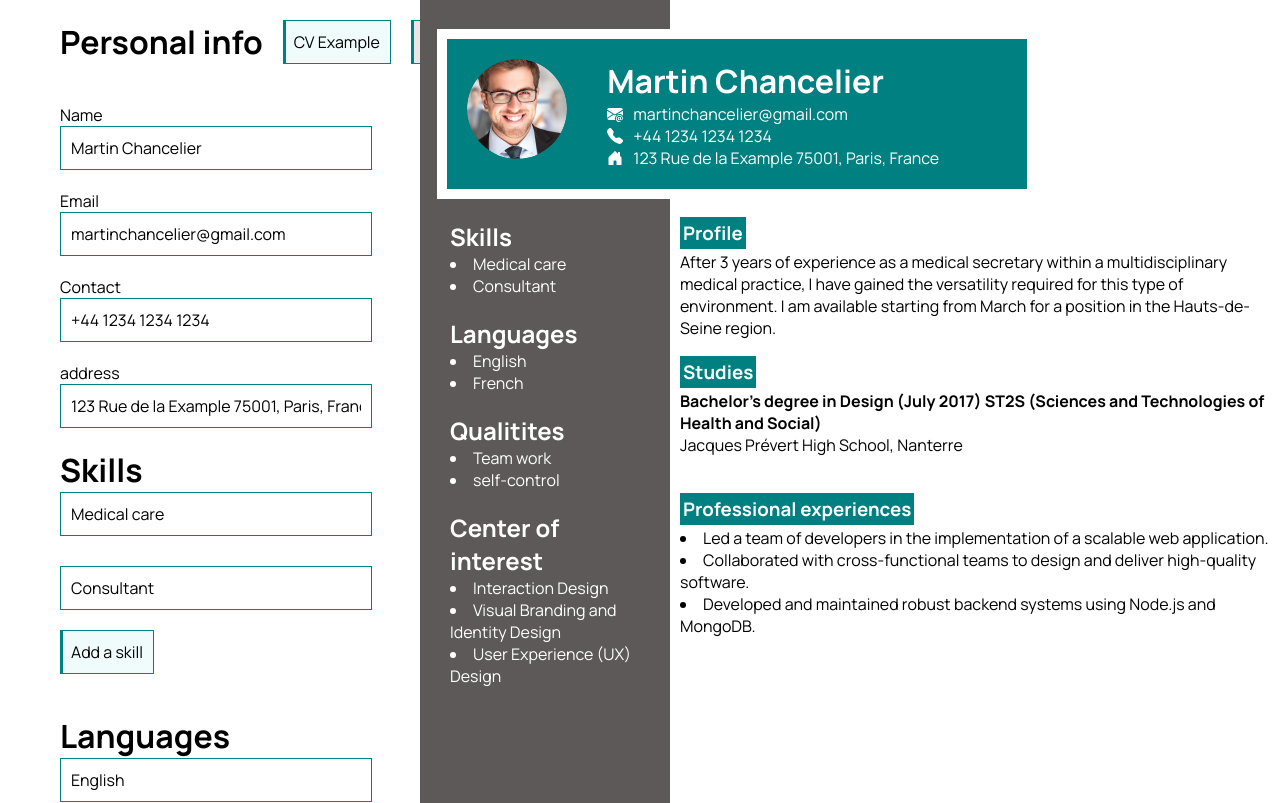
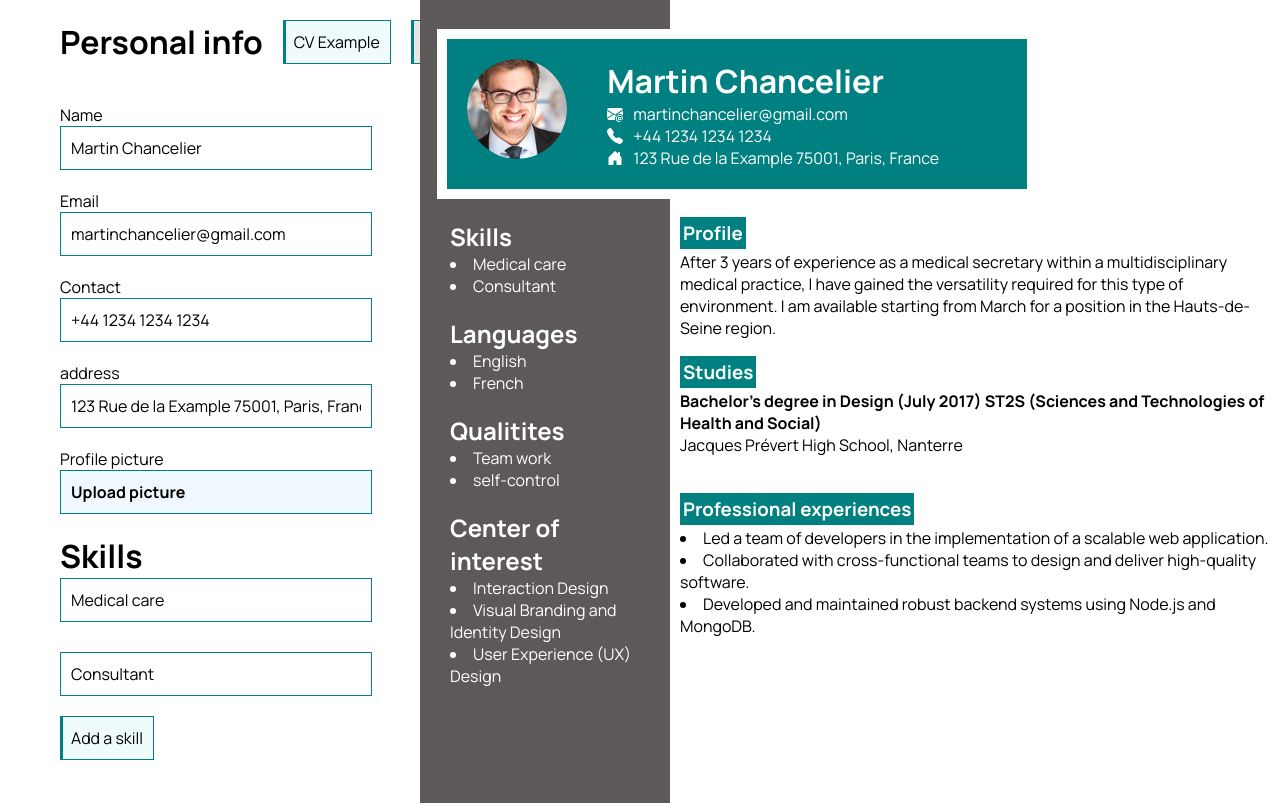
Before and after one commit to Fadilix/cv-application, a React (Vite) app: page / in a window 1280 px wide. Shown: the top 803 px of the page. Built offline with nearby package versions, Linux system fonts and the light colour scheme.

Commit message:
added image handler

```diff
--- a/src/App.css
+++ b/src/App.css
@@ -6,7 +6,6 @@
   box-sizing: border-box;
   font-family: 'Manrope', sans-serif;
 }
-
 
 .left {
   background-color: rgb(93, 89, 89);
@@ -227,8 +226,24 @@ textarea {
 }
 
 
+/* profile picture input (form) */
+.profile-pic-input {
+  transition: .3s all;
+  background-color: aliceblue;
+  cursor: pointer;
+  font-weight: bold;
+}
 
-/* responsive (I should have used tailwindcss, lol)*/
+.profile-pic-input:hover {
+  background-color: rgb(179, 214, 246);
+  transition: .3s all;
+}
+
+.default-image-input {
+  display: none;
+}
+
+/* responsive (a little bit)*/
 @media screen and (max-width: 1200px) {
   .App {
     overflow: hidden;
--- a/src/components/CvForm.jsx
+++ b/src/components/CvForm.jsx
@@ -1,5 +1,4 @@
 import React from 'react'
-import JsPDF from "jspdf";
 import PersonalInfo from './sidebarComponents/PersonalInfo';
 import Skills from './sidebarComponents/Skills';
 import Languages from './sidebarComponents/Languages';
@@ -30,6 +29,7 @@ const CvForm = ({
   handleProXPAdding,
   handleProXPChange,
   handleDataClearing,
+  imageHandler
 
 }) => {
 
@@ -41,6 +41,7 @@ const CvForm = ({
           userInfo={userInfo}
           handleInputChange={handleInputChange}
           handleDataClearing={handleDataClearing}
+          imageHandler={imageHandler}
         />
 
         <Skills
--- a/src/components/FloatingInfo.jsx
+++ b/src/components/FloatingInfo.jsx
@@ -7,7 +7,7 @@ const FloatingInfo = ({ userInfo }) => {
             <div className="middle">
                 <div className='middle-2'>
                     <div className='profile-pic'>
-                        <img src={chancelier} alt="" />
+                        <img src={ userInfo.image || chancelier} alt="" />
                     </div>
 
                     <div className='info'>
@@ -50,4 +50,4 @@ const FloatingInfo = ({ userInfo }) => {
     )
 }
 
-export default FloatingInfo
+export default FloatingInfo;
--- a/src/components/KeyInfos.jsx
+++ b/src/components/KeyInfos.jsx
@@ -1,5 +1,4 @@
 import React from 'react'
-import { useState } from 'react'
 
 const KeyInfos = ({ BodyContentData, experiences }) => {
     return (
@@ -26,7 +25,6 @@ const KeyInfos = ({ BodyContentData, experiences }) => {
                 </div>
             </div>
 
-
             <div className="experience">
                 <h3>Professional experiences</h3>
                 <div style={{ marginTop: "5px" }}>
@@ -39,4 +37,4 @@ const KeyInfos = ({ BodyContentData, experiences }) => {
     )
 }
 
-export default KeyInfos
+export default KeyInfos;
--- /dev/null
+++ b/src/components/data/defaultUserData.jsx
@@ -0,0 +1,23 @@
+export const initialData = {
+    name: "Martin Chancelier",
+    email: "martinchancelier@gmail.com",
+    contact: "+44 1234 1234 1234",
+    address: "123 Rue de la Example 75001, Paris, France",
+    image: "",
+}
+
+export const initialBodyContentData = {
+    profile: "After 3 years of experience as a medical secretary within a multidisciplinary medical practice, I have gained the versatility required for this type of environment. I am available starting from March for a position in the Hauts-de-Seine region.",
+    studies: "Bachelor's degree in Design (July 2017) ST2S (Sciences and Technologies of Health and Social)",
+    school: "Jacques Prévert High School, Nanterre",
+}
+
+export const initialSkills = ["Medical care", "Consultant"]
+export const initialLangs = ["English", "French"]
+export const initialQualities = ["Team work", "self-control"]
+export const initialCenterOfInterest = ["Interaction Design", "Visual Branding and Identity Design", "User Experience (UX) Design"]
+export const initialXP = [
+    "Led a team of developers in the implementation of a scalable web application.",
+    "Collaborated with cross-functional teams to design and deliver high-quality software.",
+    "Developed and maintained robust backend systems using Node.js and MongoDB.",
+]
--- a/src/components/sidebarComponents/PersonalInfo.jsx
+++ b/src/components/sidebarComponents/PersonalInfo.jsx
@@ -1,10 +1,11 @@
 import React from 'react'
 import html2canvas from 'html2canvas';
 
-
 const PersonalInfo = ({
-  userInfo, handleInputChange,
-  handleDataClearing
+  userInfo,
+  handleInputChange,
+  handleDataClearing,
+  imageHandler
 }) => {
   const showExample = () => {
     window.location.reload();
@@ -79,8 +80,28 @@ const PersonalInfo = ({
           value={userInfo.address}
           onChange={handleInputChange}
         />
+      </div>
 
+      <div>
+        <label htmlFor="">Profile picture</label>
+        <input
+        className='default-image-input'
+          type="file"
+          id='selectedImg'
+          name='image'
+          accept='image/*'
+          onChange={imageHandler}
+        />
+        <input
+          className='profile-pic-input'
+          type="button"
+          value="Upload picture"
+          onClick={() => {
+            document.getElementById("selectedImg").click();
+          }}
+        />
       </div>
+
     </div>
   )
 }
--- a/src/pages/CvPage.jsx
+++ b/src/pages/CvPage.jsx
@@ -2,23 +2,28 @@ import React from 'react'
 import CvResult from '../components/CvResult'
 import CvForm from '../components/CvForm'
 import { useState } from 'react';
+import {
+    initialBodyContentData,
+    initialCenterOfInterest,
+    initialData,
+    initialLangs,
+    initialQualities,
+    initialSkills,
+    initialXP
+} from '../components/data/defaultUserData';
 
 const CvPage = () => {
-    // initial data
-    const initialData = {
-        name: "Martin Chancelier",
-        email: "martinchancelier@gmail.com",
-        contact: "+44 1234 1234 1234",
-        address: "123 Rue de la Example 75001, Paris, France",
-    }
-
-    const initialBodyContentData = {
-        profile: "After 3 years of experience as a medical secretary within a multidisciplinary medical practice, I have gained the versatility required for this type of environment. I am available starting from March for a position in the Hauts-de-Seine region.",
-        studies: "Bachelor's degree in Design (July 2017) ST2S (Sciences and Technologies of Health and Social)",
-        school: "Jacques Prévert High School, Nanterre",
-
-    }
-
+    // upload image
+    const handleImageChange = (e) => {
+        const file = e.target.files[0];
+        const reader = new FileReader();
+        reader.onloadend = () => {
+            setPersonalInfo((prev) => ({ ...prev, image: reader.result }));
+        };
+        if (file) {
+            reader.readAsDataURL(file);
+        }
+    };
 
     const handleBodyChange = (e) => {
         setBodyContentData((prevData) => ({ ...prevData, [e.target.name]: e.target.value }))
@@ -27,14 +32,13 @@ const CvPage = () => {
     const [BodyContentData, setBodyContentData] = useState(initialBodyContentData)
     const [personalInfo, setPersonalInfo] = useState(initialData)
 
-
+    // clearing data
     const handleDataClearing = () => {
         setBodyContentData({
             profile: "",
             studies: "",
             school: ""
         })
-
         setPersonalInfo({
             name: "",
             email: "",
@@ -42,7 +46,6 @@ const CvPage = () => {
             address: "",
         })
         setXP([""]);
-
         setInputs([""]);
         setLangs([""])
         setCenterOfInterest([""]);
@@ -58,18 +61,6 @@ const CvPage = () => {
         }));
     };
 
-
-
-    //initial data
-    const initialSkills = ["Medical care", "Consultant"]
-    const initialLangs = ["English", "French"]
-    const initialQualities = ["Team work", "self-control"]
-    const initialCenterOfInterest = ["Interaction Design", "Visual Branding and Identity Design", "User Experience (UX) Design"]
-    const initialXP = [
-        "Led a team of developers in the implementation of a scalable web application.",
-        "Collaborated with cross-functional teams to design and deliver high-quality software.",
-        "Developed and maintained robust backend systems using Node.js and MongoDB.",
-    ]
     const [langs, setLangs] = useState(initialLangs);
     const [inputs, setInputs] = useState(initialSkills);
     const [qualities, setQualities] = useState(initialQualities)
@@ -129,7 +120,6 @@ const CvPage = () => {
         setXP(newXPs);
     }
 
-
     return (
         <div className='App'>
             <div className='container'>
@@ -154,6 +144,7 @@ const CvPage = () => {
                     handleProXPChange={handleProXPChange}
                     xps={XP}
                     handleDataClearing={handleDataClearing}
+                    imageHandler={handleImageChange}
                 />
 
                 <CvResult
@@ -164,13 +155,10 @@ const CvPage = () => {
                     experiences={XP}
                     ci={centerOfInterest}
                     quali={qualities}
-
-
-
                 />
             </div>
         </div>
-    )
+    );
 }
 
-export default CvPage
+export default CvPage;
```
Also changed, not shown: src/components/SideBarOfExperiences.jsx (+7 -5 lines).
